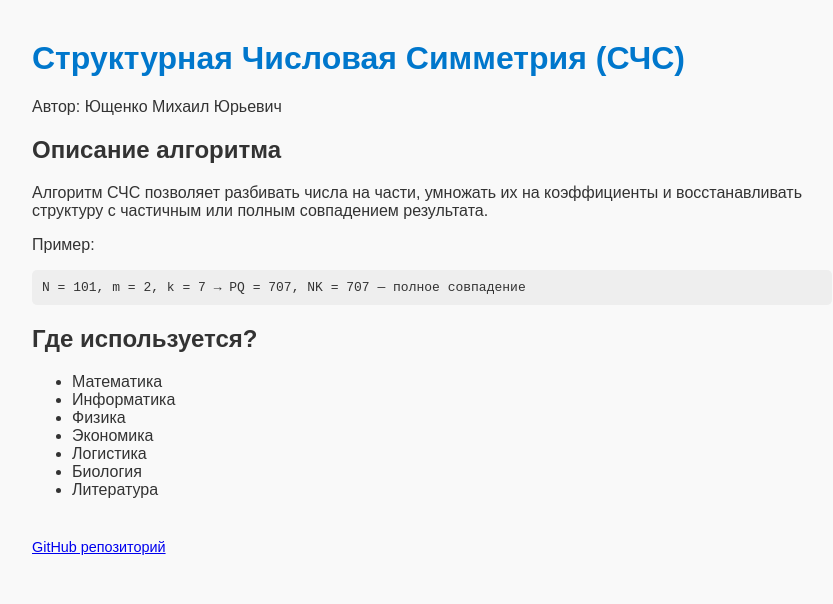
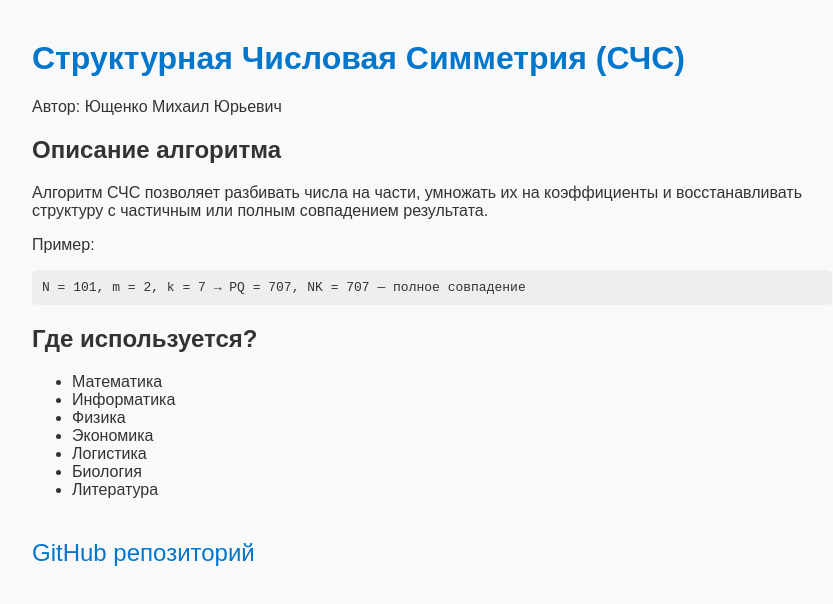
Before and after one commit to Misha0966/New-project, a plain HTML site: page index.html in a window 1280 px wide. Shown: the whole page, without its empty margins (208-1041 px from the left). Drawn offline with Linux system fonts and the light colour scheme.

Commit message:
style.css

```diff
--- a/style.css
+++ b/style.css
@@ -1,3 +1,4 @@
+/* Основные стили */
 body {
     font-family: Arial, sans-serif;
     margin: 40px auto;
@@ -22,3 +23,15 @@ pre {
     padding: 10px;
     border-radius: 5px;
 }
+
+/* Стили для ссылки на GitHub репозиторий */
+.repo-link {
+    font-size: 24px; /* Увеличиваем размер шрифта */
+    color: #0077cc; /* Цвет ссылки (синий) */
+    text-decoration: none; /* Убираем подчёркивание */
+}
+
+/* При наведении курсора */
+.repo-link:hover {
+    text-decoration: underline; /* Добавляем подчёркивание при наведении */
+}
```
